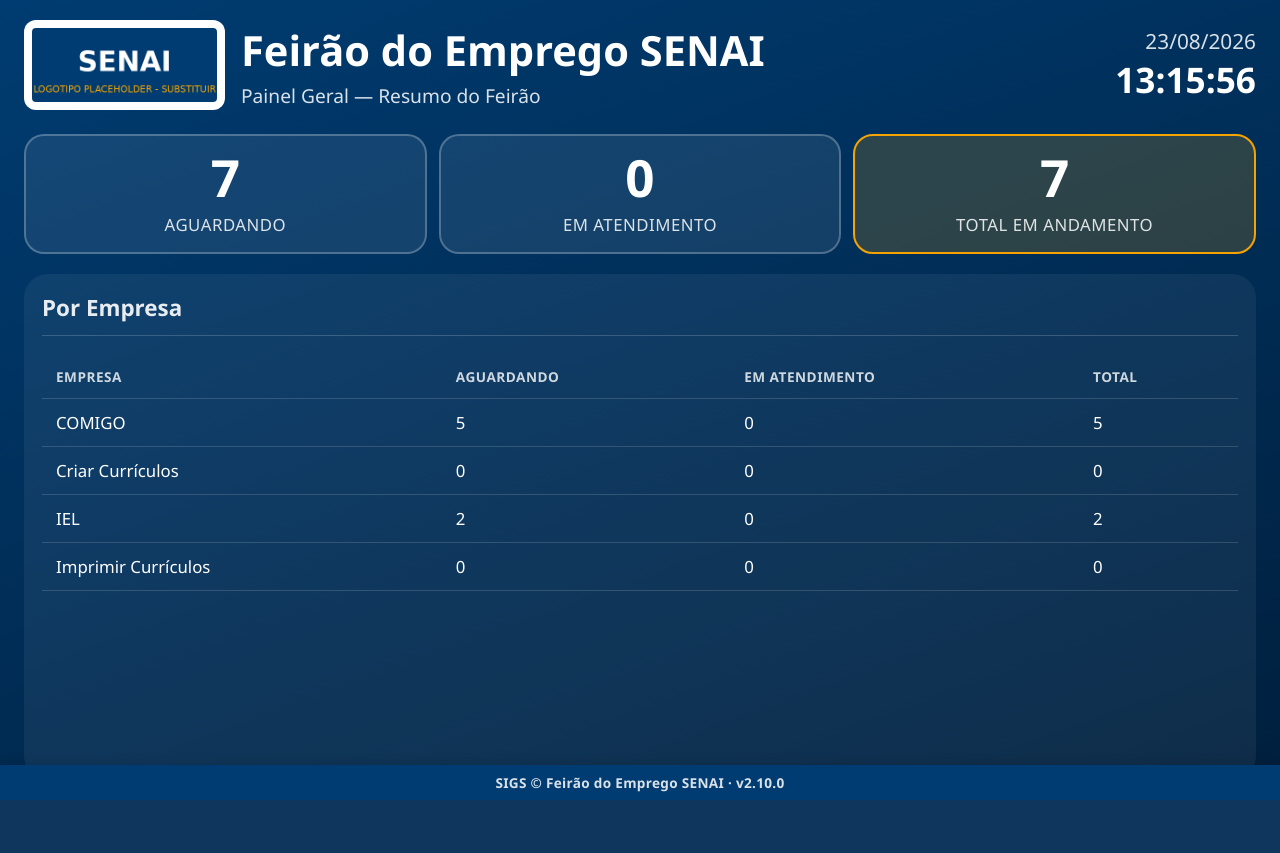
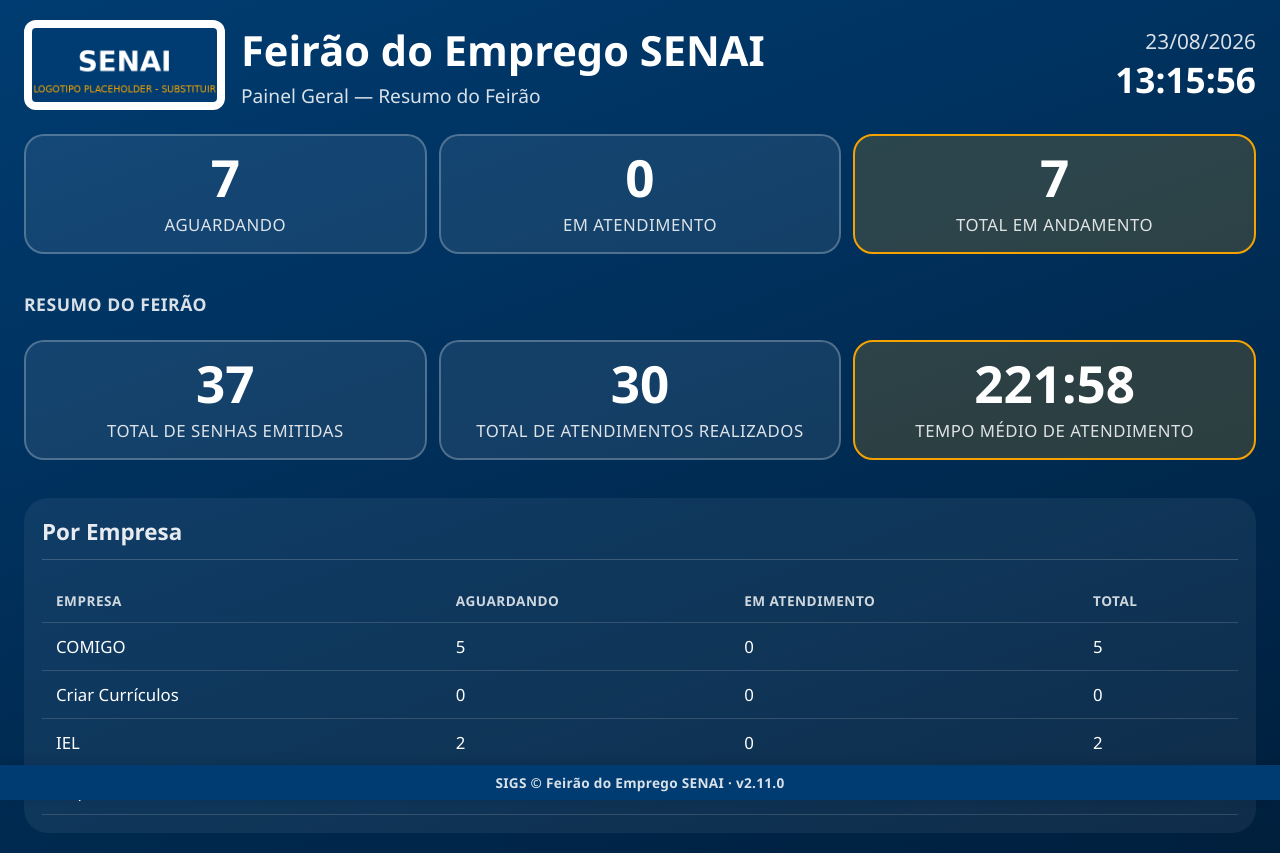
Before and after one commit to RogerioMatos1978/SIGS, a Flask app: page /painel/geral in a window 1280 px wide. Before the commit the page ends 800 px from the top, so only its background shows below. Run offline with Flask 3, Linux system fonts and the light colour scheme; data comes from the database, SQL or seed files in the repository; both versions use the stored data as it was after the commit; some libraries are stand-ins or nearby versions.

Commit message:
v2.11.0
v2.11.0

```diff
--- a/app.py
+++ b/app.py
@@ -1038,6 +1038,15 @@
     isso nunca entram em ``total_aguardando`` nem nos painéis públicos.
     Serve de confirmação visível para o perfil Emissor (que não tem
     acesso a Relatórios) de que a emissão foi mesmo contabilizada.
+
+    ``ultimas_por_empresa`` (ver ``database.listar_ultima_senha_por_empresa``)
+    traz a última senha emitida de CADA empresa ativa — exibido no card
+    "Última Senha por Empresa" da tela do Emissor, acima da Fila de
+    Espera. Como a tela já consulta este endpoint em polling (e também
+    logo após emitir/reimprimir uma senha — ver index.js), o card se
+    atualiza sozinho tanto quando uma nova senha é emitida quanto
+    quando uma nova empresa é cadastrada (sem precisar de outro
+    endpoint/gatilho separado).
     """
     try:
         usuario_sessao = auth.usuario_logado()
@@ -1071,6 +1080,7 @@
         )
 
         total_emitidas_hoje = database.contar_emitidas_hoje(empresa_id=empresa_id_filtro)
+        ultimas_por_empresa = database.listar_ultima_senha_por_empresa()
 
         return resposta_sucesso(
             {
@@ -1081,6 +1091,7 @@
                 "total_paginas": total_paginas,
                 "por_pagina": FILA_ITENS_POR_PAGINA,
                 "total_emitidas_hoje": total_emitidas_hoje,
+                "ultimas_por_empresa": ultimas_por_empresa,
             }
         )
     except Exception as erro:  # pragma: no cover
@@ -1252,14 +1263,34 @@
     Endpoint consultado periodicamente pelo painel-resumo público
     (``/painel/geral``). Retorna o resumo agregado de senhas por status
     (total geral e detalhado por empresa) — ver
-    ``database.resumo_geral_senhas``.
+    ``database.resumo_geral_senhas`` — além do bloco ``resumo_feirao``:
+    totais gerais de TODO o evento (sem filtro de período, já que este
+    painel não tem seletor de data), exibidos na seção "Resumo do
+    Feirão" da tela (ver templates/painel_geral.html):
+
+        - ``total_emitidas``: todas as senhas emitidas, em qualquer
+          status (mesmo valor de ``resumo.total_emitidas``, repetido
+          aqui por conveniência do frontend).
+        - ``total_atendidas``: quantas senhas foram efetivamente
+          atendidas (``database.contar_chamadas_realizadas_periodo``,
+          sem período = todo o histórico) — já inclui as duas opções
+          fixas ("Criar Currículos"/"Imprimir Currículos", ver seção
+          12.11 do README).
+        - ``tempo_medio``: tempo médio entre emissão e primeira chamada
+          (``database.tempo_medio_atendimento``, sem período).
     """
     try:
         agora = datetime.now()
+        resumo = database.resumo_geral_senhas()
 
         return resposta_sucesso(
             {
-                "resumo": database.resumo_geral_senhas(),
+                "resumo": resumo,
+                "resumo_feirao": {
+                    "total_emitidas": resumo["total_emitidas"],
+                    "total_atendidas": database.contar_chamadas_realizadas_periodo(),
+                    "tempo_medio": database.tempo_medio_atendimento(),
+                },
                 "data": agora.strftime("%d/%m/%Y"),
                 "hora": agora.strftime("%H:%M:%S"),
             }
--- a/config.py
+++ b/config.py
@@ -68,7 +68,7 @@
 # número a cada entrega/alteração relevante do sistema — é a forma mais
 # simples de confirmar, olhando a tela, se uma atualização de fato foi
 # aplicada no computador em uso.
-SIGS_VERSAO = "2.10.0"
+SIGS_VERSAO = "2.11.0"
 
 # ---------------------------------------------------------------------------
 # Nome da tabela de configurações e valores padrão
--- a/static/css/style.css
+++ b/static/css/style.css
@@ -149,6 +149,14 @@
 .resumo-emitidas-hoje strong {
     color: #003C71;
     font-size: 1rem;
+}
+
+.card-ultimas-por-empresa {
+    margin-bottom: 18px;
+}
+
+.tabela-ultimas-por-empresa {
+    margin-top: 6px;
 }
 
 @media (max-width: 600px) {
@@ -576,6 +584,18 @@
     letter-spacing: 0.5px;
     text-transform: uppercase;
     opacity: 0.85;
+}
+
+.painel-resumo-feirao-titulo {
+    margin: 18px 0 4px;
+    font-size: 1.1rem;
+    letter-spacing: 0.5px;
+    text-transform: uppercase;
+    opacity: 0.85;
+}
+
+.painel-resumo-feirao {
+    margin-bottom: 18px;
 }
 
 .painel-resumo-tabela-wrap {
--- a/static/js/painel_geral.js
+++ b/static/js/painel_geral.js
@@ -7,12 +7,15 @@
  * por empresa. Sem chamada/bip/animação — é um painel de leitura, não de
  * anúncio de senha.
  *
- * Propositalmente NÃO exibe "Atendidas" (Finalizada) nem "Canceladas" —
- * mesmo critério aplicado a todos os painéis públicos (ver
- * templates/painel_geral.html e database.listar_ultimas_emitidas). O
- * backend (database.resumo_geral_senhas) continua calculando esses
- * números normalmente (usados em outros lugares, como relatórios); esta
- * tela apenas não os lê/renderiza.
+ * Os cards de topo ("Aguardando"/"Em Atendimento"/"Total em Andamento")
+ * e a tabela "Por Empresa" propositalmente NÃO exibem "Atendidas"
+ * (Finalizada) nem "Canceladas" — mesmo critério aplicado a todos os
+ * painéis públicos (ver templates/painel_geral.html e
+ * database.listar_ultimas_emitidas): refletem só a situação ATUAL da
+ * fila. Já a seção "Resumo do Feirão" (``atualizarResumoFeirao``,
+ * abaixo) mostra o TOTAL geral do evento — inclui as senhas já
+ * finalizadas, de propósito, pois ali o objetivo é o resultado
+ * acumulado, não a fila do momento.
  */
 
 "use strict";
@@ -23,6 +26,9 @@
 const elementoEmAtendimento = document.getElementById("resumo-em-atendimento");
 const elementoTotal = document.getElementById("resumo-total");
 const elementoEmpresasCorpo = document.getElementById("painel-resumo-empresas-corpo");
+const elementoFeiraoTotalEmitidas = document.getElementById("feirao-total-emitidas");
+const elementoFeiraoTotalAtendidas = document.getElementById("feirao-total-atendidas");
+const elementoFeiraoTempoMedio = document.getElementById("feirao-tempo-medio");
 
 const TEMPO_ATUALIZACAO_MS = (window.SIGS_CONFIG && window.SIGS_CONFIG.tempoAtualizacaoMs) || 2000;
 
@@ -42,6 +48,7 @@
 
         atualizarTotais(dados.resumo);
         atualizarTabelaEmpresas(dados.resumo.por_empresa);
+        atualizarResumoFeirao(dados.resumo_feirao);
     } catch (erro) {
         console.error("Falha de comunicação com o servidor:", erro);
     }
@@ -90,6 +97,22 @@
     });
 }
 
+/**
+ * Atualiza a seção "Resumo do Feirão" — totais de TODO o evento (sem
+ * filtro de período), diferente dos cards "em andamento" acima: aqui
+ * entram também as senhas já finalizadas/canceladas, já que o objetivo
+ * é mostrar o resultado geral do feirão, não a fila do momento (ver
+ * app.py:api_painel_geral_status).
+ */
+function atualizarResumoFeirao(resumoFeirao) {
+    if (!resumoFeirao) {
+        return;
+    }
+    elementoFeiraoTotalEmitidas.textContent = resumoFeirao.total_emitidas;
+    elementoFeiraoTotalAtendidas.textContent = resumoFeirao.total_atendidas;
+    elementoFeiraoTempoMedio.textContent = resumoFeirao.tempo_medio.tempo_medio_formatado;
+}
+
 /** Atualiza o relógio local a cada segundo, entre as chamadas ao servidor. */
 function atualizarRelogioLocal() {
     const agora = new Date();
--- a/templates/painel_geral.html
+++ b/templates/painel_geral.html
@@ -6,12 +6,16 @@
     o detalhe por empresa. Sem controles de chamada (apenas leitura) e
     sem exigência de login — ver /api/painel/geral/status.
 
-    Propositalmente NÃO mostra senhas "Finalizada" nem "Cancelada" (nem
-    o total, nem por empresa) — mesmo critério aplicado a todos os
-    painéis públicos (ver também database.listar_ultimas_emitidas,
-    usada por painel.html/painel_empresa.html): um painel de tela cheia
-    deve refletir a situação ATUAL da fila, não o histórico de
-    atendimentos já encerrados ou cancelados.
+    Os cards "em andamento" e a tabela "Por Empresa" propositalmente NÃO
+    mostram senhas "Finalizada" nem "Cancelada" — mesmo critério
+    aplicado a todos os painéis públicos (ver também
+    database.listar_ultimas_emitidas, usada por
+    painel.html/painel_empresa.html): devem refletir a situação ATUAL
+    da fila, não o histórico de atendimentos já encerrados ou
+    cancelados. A seção "Resumo do Feirão" logo abaixo é a exceção
+    proposital: mostra o TOTAL acumulado do evento inteiro (inclusive
+    finalizadas), já que ali o objetivo é o resultado geral do feirão,
+    não a fila do momento.
 -->
 {% extends "layout.html" %}
 
@@ -48,6 +52,28 @@
             </div>
         </section>
 
+        <!-- Resumo do Feirão: totais de TODO o evento (sem filtro de
+             período — este painel não tem seletor de data), distintos
+             dos cards "em andamento" acima. Inclui as senhas já
+             finalizadas/canceladas nos totais (diferente dos cards e da
+             tabela "Por Empresa" abaixo, que mostram só o que está em
+             andamento de propósito) — ver app.py:api_painel_geral_status. -->
+        <h2 class="painel-resumo-feirao-titulo">Resumo do Feirão</h2>
+        <section class="painel-resumo-grade painel-resumo-feirao" id="painel-resumo-feirao">
+            <div class="painel-resumo-item">
+                <span id="feirao-total-emitidas" class="painel-resumo-valor">0</span>
+                <span class="painel-resumo-label">Total de Senhas Emitidas</span>
+            </div>
+            <div class="painel-resumo-item">
+                <span id="feirao-total-atendidas" class="painel-resumo-valor">0</span>
+                <span class="painel-resumo-label">Total de Atendimentos Realizados</span>
+            </div>
+            <div class="painel-resumo-item painel-resumo-item-total">
+                <span id="feirao-tempo-medio" class="painel-resumo-valor">00:00</span>
+                <span class="painel-resumo-label">Tempo Médio de Atendimento</span>
+            </div>
+        </section>
+
         <section class="painel-historico painel-resumo-tabela-wrap">
             <h2>Por Empresa</h2>
             <table class="painel-resumo-tabela">
```
Also changed, not shown: database.py (+62 -0 lines), static/js/index.js (+46 -0 lines), templates/index.html (+29 -0 lines), tests/test_paineis.py (+35 -0 lines), tests/test_ultima_senha_por_empresa.py (added, +92 -0 lines), README.md, database/senhas.db, 3 other files.
